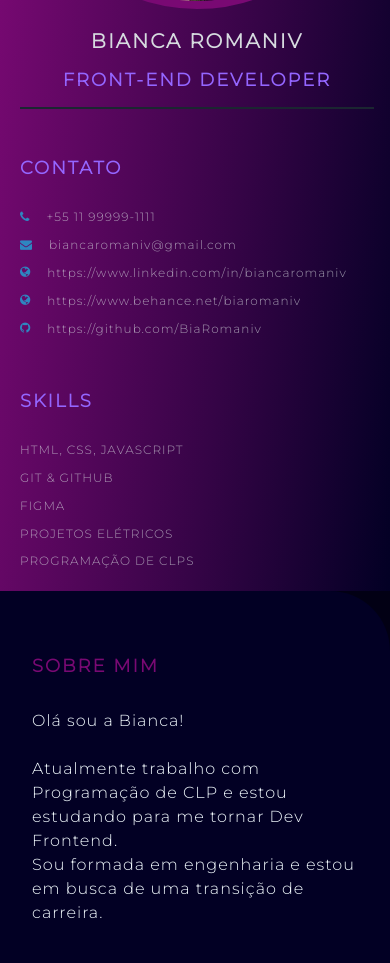
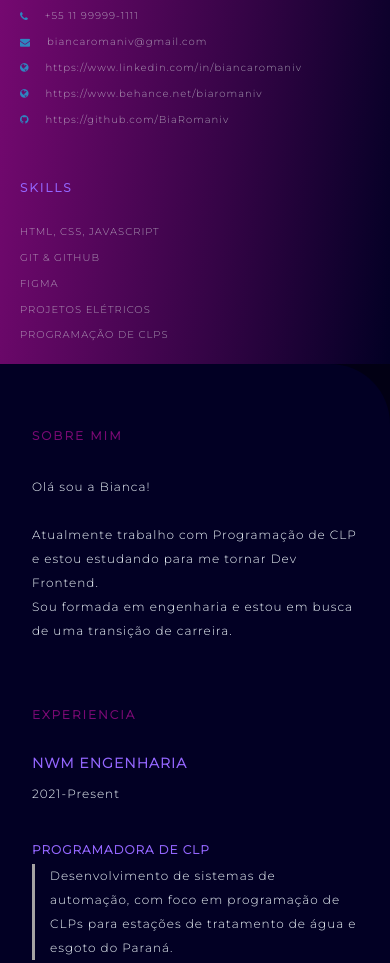
Before and after one commit to BiaRomaniv/jornada-dev.github.io, a plain HTML site: page index.html in a window 390 px wide. Shown: the part 361-1324 px from the top of the page. Drawn offline with Linux system fonts and the light colour scheme.

Commit message:
Ajustes para telas menores (#4)

```diff
--- a/style.css
+++ b/style.css
@@ -40,6 +40,7 @@ background: linear-gradient(277deg, rgba(2,0,36,1) 0%, rgba(53,4,70,1) 39%, rgba
 .profile {
     width: 100%;
     border-bottom: 2px solid #1B2631;
+    display: inline-grid;
 }
 
 .profile .profile-image {
@@ -211,7 +212,7 @@ background: linear-gradient(277deg, rgba(2,0,36,1) 0%, rgba(53,4,70,1) 39%, rgba
     letter-spacing: 1px;
     line-height: 1.5rem;
     border-left: 3px solid #a5a3a3;
-    padding-left: 5px;
+    padding-left: 15px;
 }
 
 /* Media queries */
@@ -231,12 +232,81 @@ background: linear-gradient(277deg, rgba(2,0,36,1) 0%, rgba(53,4,70,1) 39%, rgba
         .right-section {
             grid-column: span 4;
         }
+        .profile .profile-image {
+            width: 50%;
+            border-radius: 50%;
+            border: 8px solid rgba(121,9,115,1);
+            margin:auto;
+        }
+        .name {
+            font-size: 25px;
+        }
 
+        .profession {
+            font-size: 20px;
+        }
+
+        .left-title {
+            font-size: 20px;
+        }
+
+        .right-title {
+            font-size: 20px;
+        }
+
+        .contact-info ul li,
+        .references ul li {
+            font-size: 14px;
+        }
+
+        .contact-info ul li i,
+        .references ul li i {
+            /* padding-right: 1rem; */
+            font-size: 14px;
+        }
+
+        .skills ul li p {
+            font-size: 14px;
+        }
+
+        .about-me-contents {
+            font-size: 14px;
+            line-height: 1.5rem;
+        }
+
+        .exp-company-name,
+        .education-school-name,
+        .awards-company-name {
+            font-size: 14px;
+        }
+
+        .exp-time-period,
+        .educationp-time-period,
+        .awards-time-period {
+            font-size: 14px;
+        }
+
+        .exp-position,
+        .education-subject,
+        .awards-name {
+            font-size: 14px;
+        }
+        .exp-desc,
+        .education-desc,
+        .awards-desc {
+            font-size: 14px;
+        }
     }
 
 @media screen and (max-width:1200px) {
     .resume-contents {
         grid-template-columns: repeat(1, 1fr);
+    }
+    .profile .profile-image {
+        width: 50%;
+        border-radius: 50%;
+        border: 8px solid rgba(121,9,115,1);
+        margin:auto;
     }
 }
 
@@ -247,56 +317,61 @@ background: linear-gradient(277deg, rgba(2,0,36,1) 0%, rgba(53,4,70,1) 39%, rgba
     }
 
     .name {
-        font-size: 20px;
+        font-size: 15px;
     }
 
     .profession {
-        font-size: 18px;
+        font-size: 12px;
     }
 
     .left-title {
-        font-size: 18px;
+        font-size: 12px;
     }
 
     .right-title {
-        font-size: 18px;
+        font-size: 12px;
     }
 
     .contact-info ul li,
     .references ul li {
-        font-size: 12px;
+        font-size: 10px;
     }
 
     .contact-info ul li i,
     .references ul li i {
         /* padding-right: 1rem; */
-        font-size: 12px;
+        font-size: 10px;
     }
 
     .skills ul li p {
-        font-size: 12px;
+        font-size: 10px;
     }
 
     .about-me-contents {
-        font-size: 16px;
+        font-size: 12px;
         line-height: 1.5rem;
     }
 
     .exp-company-name,
     .education-school-name,
     .awards-company-name {
-        font-size: 18px;
+        font-size: 14px;
     }
 
     .exp-time-period,
     .educationp-time-period,
     .awards-time-period {
-        font-size: 16px;
+        font-size: 12px;
     }
 
     .exp-position,
     .education-subject,
     .awards-name {
-        font-size: 18px;
+        font-size: 12px;
+    }
+    .exp-desc,
+    .education-desc,
+    .awards-desc {
+        font-size: 12px;
     }
 }
```
Lines whose indentation alone changed are shown as unchanged.
